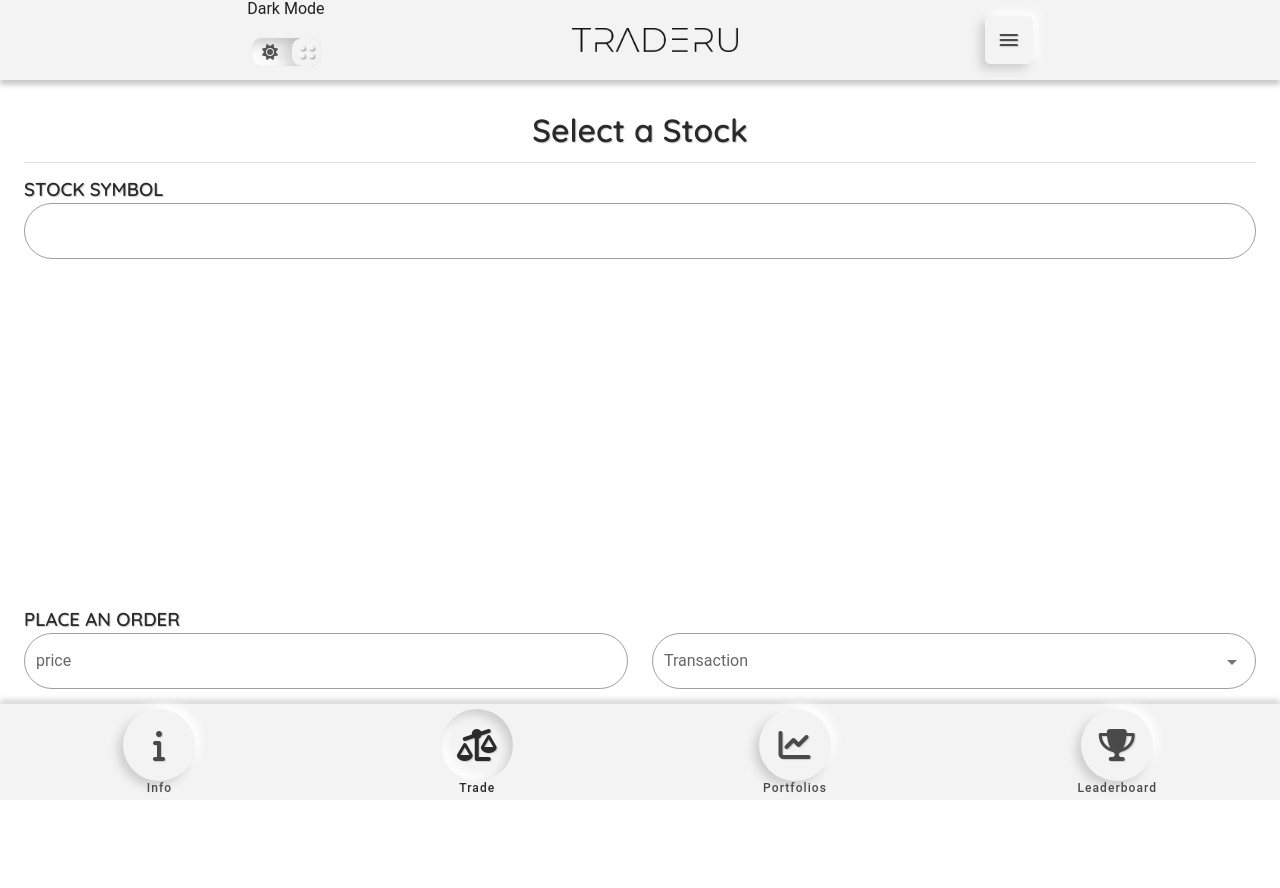
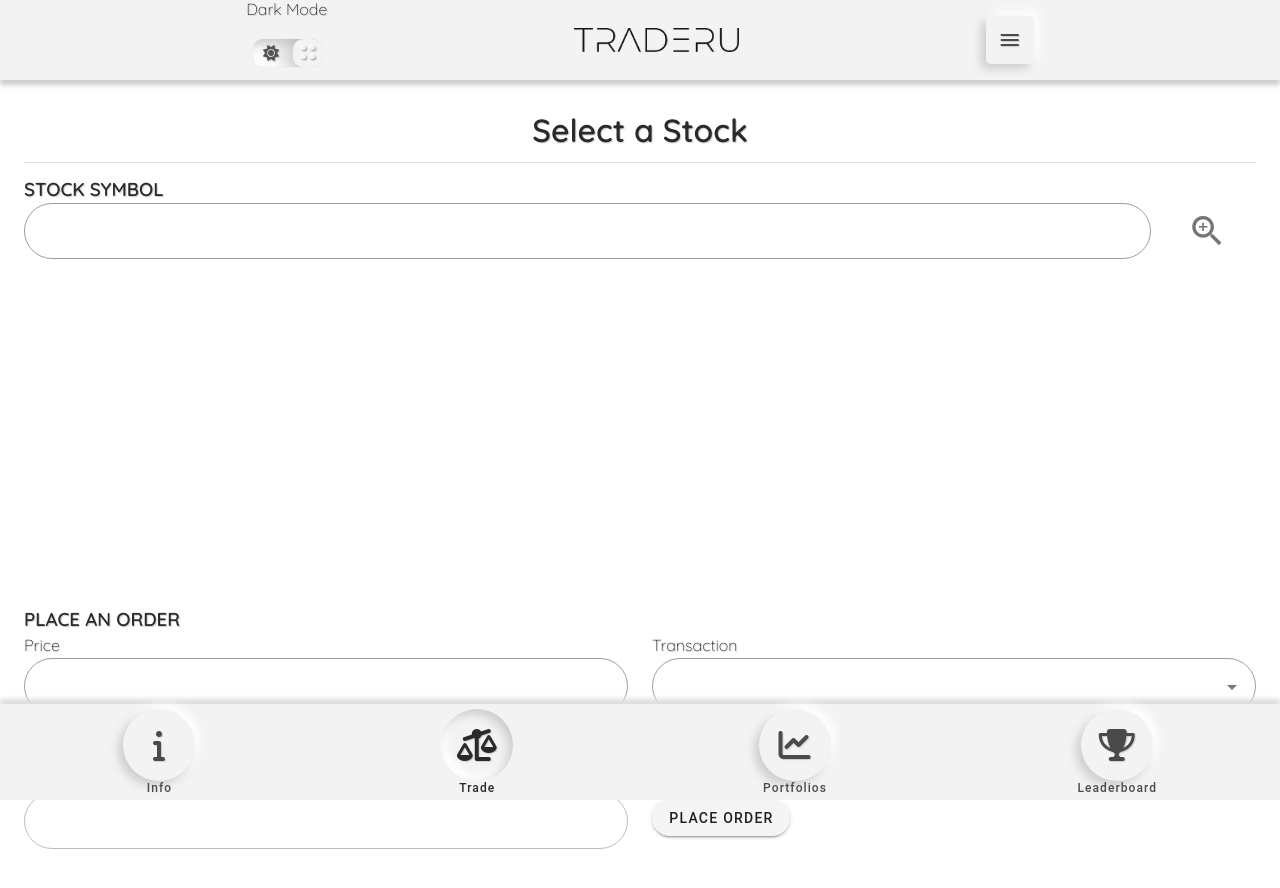
Before and after one commit to bryce-mcmath/traderu, a Vue app in the folder client/: page /trade in a window 1280 px wide. Shown: the top 888 px of the page. Built offline with nearby package versions, Linux system fonts and the light colour scheme.

Commit message:
Added symbol search feature

```diff
--- a/client/src/api/ajaxCalls.js
+++ b/client/src/api/ajaxCalls.js
@@ -25,6 +25,14 @@ export default {
     });
   },
 
+  fetchStockSymbolData(symbol) {
+    //Local route for quicker workflow during development
+    // return Axios.get('http://localhost:8002/api/stocks')
+    return Axios.get(`/api/stocks/${symbol}`)
+      .then(res => res.data)
+      .catch(err => err);
+  },
+
   fetchRankingsData() {
     //Local route for quicker workflow during development
     // return Axios.get('http://localhost:8002/api/leaderboard')
--- a/client/src/assets/global_scss/_utilities.scss
+++ b/client/src/assets/global_scss/_utilities.scss
@@ -10,7 +10,8 @@
     @include dark-primary-header;
   }
 
-  p {
+  p,
+  label {
     @include dark-primary-paragraph;
   }
 
@@ -24,7 +25,8 @@
       @include dark-secondary-header;
     }
 
-    p {
+    p,
+    label {
       @include dark-secondary-paragraph;
     }
   }
@@ -41,7 +43,8 @@
     @include light-primary-header;
   }
 
-  p {
+  p,
+  label {
     @include light-primary-paragraph;
   }
 
@@ -55,7 +58,8 @@
       @include light-secondary-header;
     }
 
-    p {
+    p,
+    label {
       @include light-secondary-paragraph;
     }
   }
@@ -67,3 +71,7 @@
     margin: 8px;
   }
 }
+
+.cp {
+  cursor: pointer;
+}
--- a/client/src/components/stock_transaction/StockTransaction.vue
+++ b/client/src/components/stock_transaction/StockTransaction.vue
@@ -3,24 +3,40 @@
     <h1>Select a Stock</h1>
     <v-divider class="mt-2 mb-3"></v-divider>
     <h3>STOCK SYMBOL</h3>
-    <v-text-field rounded background-color="white" outlined></v-text-field>
+    <v-row>
+      <v-col cols="11">
+        <v-text-field
+          rounded
+          background-color="white"
+          v-model="stockSymbolInput"
+          outlined
+          @keyup.enter="searchSymbol"
+        ></v-text-field>
+      </v-col>
+      <v-col cols="1" @click="searchSymbol">
+        <v-icon x-large class="ml-3 mt-2 cp">mdi-magnify-plus-outline</v-icon>
+      </v-col>
+    </v-row>
     <div class="placeholder-graph rb"></div>
     <h3 class="mt-4">PLACE AN ORDER</h3>
     <v-container>
       <v-row justify="space-around">
         <v-col>
-          <v-text-field class="rb" label="price" background-color="white" outlined></v-text-field>
+          <label>Price</label>
+          <v-text-field class="rb" background-color="white" outlined></v-text-field>
         </v-col>
         <v-col>
-          <v-select class="rb" :items="items" background-color="white" label="Transaction" outlined></v-select>
+          <label>Transaction</label>
+          <v-select class="rb" :items="items" background-color="white" outlined></v-select>
         </v-col>
       </v-row>
       <v-row>
         <v-col>
-          <v-text-field class="rb" disabled label="duration" background-color="white" outlined></v-text-field>
+          <label>Duration</label>
+          <v-text-field class="rb" disabled background-color="white" outlined></v-text-field>
         </v-col>
         <v-col>
-          <v-btn class="rb">Place Order</v-btn>
+          <v-btn class="rb mt-8">Place Order</v-btn>
         </v-col>
       </v-row>
     </v-container>
@@ -29,6 +45,7 @@
 
 <script lang="ts">
 import Vue from 'vue';
+import AjaxCalls from '../../api/ajaxCalls';
 
 export default Vue.extend({
   name: 'StockTransaction',
@@ -41,8 +58,21 @@ export default Vue.extend({
     items: [
       { text: 'Buy', value: 'buy' },
       { text: 'Sell', value: 'sell' }
-    ]
-  })
+    ],
+    stockSymbolInput: '',
+    stockData: ''
+  }),
+  methods: {
+    searchSymbol() {
+      if (this.stockSymbolInput) {
+        AjaxCalls.fetchStockSymbolData(this.stockSymbolInput)
+          .then(data => {
+            Vue.set(this, 'stockData', data);
+          })
+          .catch(err => console.log(err.response));
+      }
+    }
+  }
 });
 </script>
 
```
Also changed, not shown: 1 other file (tests, documents, lock files or other folders). Lines whose indentation alone changed are shown as unchanged.
